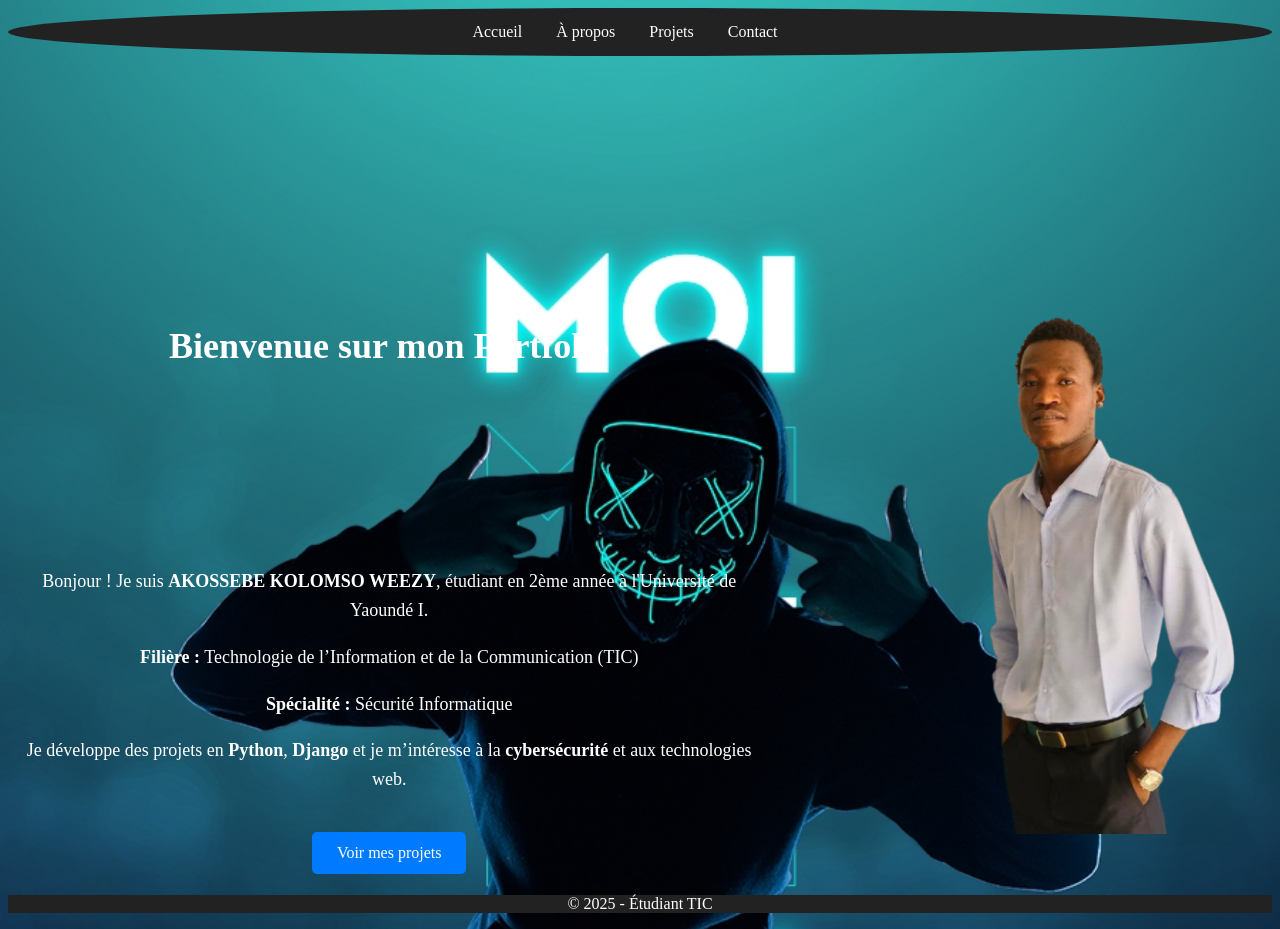
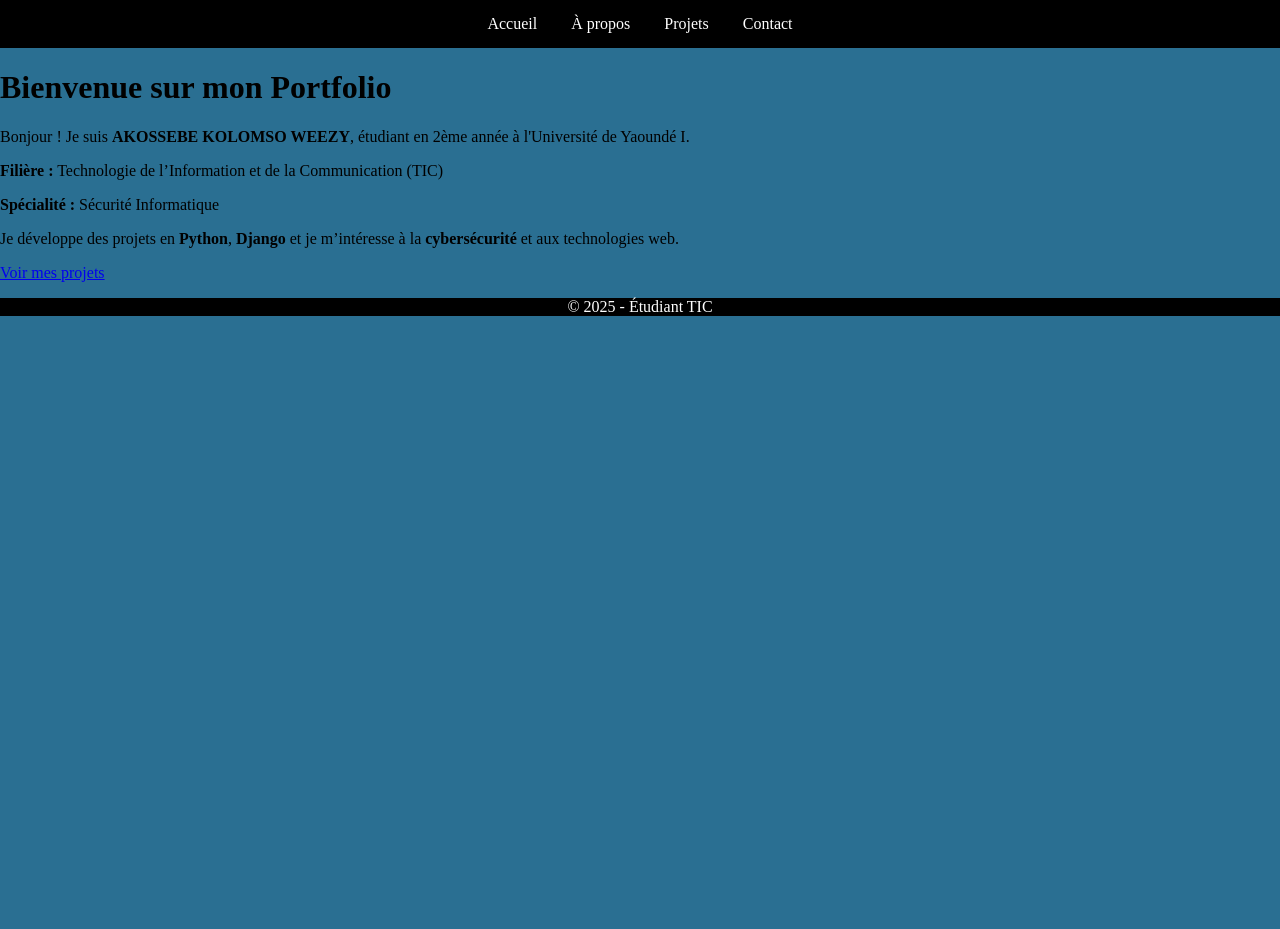
Before and after one commit to akossebe/mon-portfolio, a Django app: page / in a window 1280 px wide. After the commit the page ends 316 px from the top, so only its background shows below. Run offline with Django 5.2, Linux system fonts and the light colour scheme.

Commit message:
supp et reorganisation du css

```diff
--- a/portfolio/Templates/portfolio/index.html
+++ b/portfolio/Templates/portfolio/index.html
@@ -23,10 +23,10 @@
         <a href="/projects/" class="btn">Voir mes projets</a>
     </div>
 
-    <!-- Photo à droite -->
+    <!-- Photo à droite
     <div class="home-image">
         <img src="/static/portfolio/images/pp.png" alt="Ma photo">
-    </div>
+    </div>-->
 
 </div>
 {% endblock %}
--- a/portfolio/static/portfolio/css/style.css
+++ b/portfolio/static/portfolio/css/style.css
@@ -1,81 +1,27 @@
-body {
-     background-image: url("/static/portfolio/images/image1.jpg");
-    background-size: cover;
+body{
+background: #2A6F92;
 padding: 0px;
-    color: white;
+margin:0px;
+
+}
+nav{
+background: black;
+padding: 15px;
 text-align: center;
-    min-height: 0vh;
-
-nav {
-    background: #222;
-    padding: 15px;
-    margin-bottom: 240px;
-    border-radius:50%;
 }
 
-nav a {
+ nav a{
  color: white;
-    margin-right: 30px;
+ margin:15px;
  text-decoration: none;
  }
 
-.container {
-    padding: 5px;
+ nav a:hover{
+ color:#2A6F92;
  }
 
-footer {
+ footer{
+ background:black;
+ color: white;
  text-align: center;
-    background: #222;
-    color: white;
-    padding: 0px;
  }
-/* Container principal */
-.home-container {
-    display: flex;
-    justify-content: space-between;
-    align-items: flex-start;   /* texte en haut */
-    padding: 0px;
-    min-height: calc(50vh - 60px); /* ne touche pas au footer */
-}
-
-/* Texte à gauche */
-.home-text {
-    width: 60%;
-}
-
-.home-text h1 {
-    font-size: 36px;
-    margin-bottom: 200px;
-}
-
-.home-text p {
-    font-size: 18px;
-    line-height: 1.6;
-}
-
-/* Bouton */
-.btn {
-    display: inline-block;
-    margin-top: 20px;
-    padding: 12px 25px;
-    background-color: #007bff;
-    color: white;
-    text-decoration: none;
-    border-radius: 5px;
-}
-
-.btn:hover {
-    background-color: #0056b3;
-}
-
-/* Image à droite */
-.home-image {
-    width: 35%;
-    text-align: right;
-}
-
-.home-image img {
-    width: 400px;
-    border-radius: 0%; /* photo ronde */
-    /* box-shadow: 0 0 20px rgba(0,0,0,0.4)*/
-}
```
Lines whose indentation alone changed are shown as unchanged.
